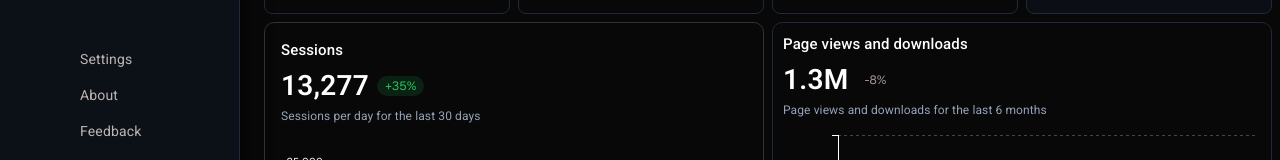
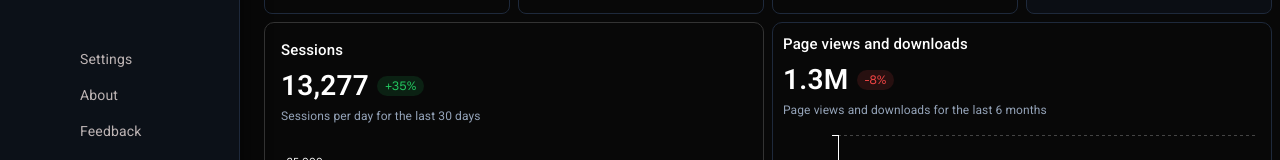
Before and after one commit to dharshan111/dashboard, a React (Vite) app: page / in a window 1280 px wide. Shown: the part 289-449 px from the top of the page. Built offline with nearby package versions, Linux system fonts and the light colour scheme; some icons are missing; a web font is replaced by a local one.

Commit message:
commit again

```diff
--- a/src/components/Barchart.jsx
+++ b/src/components/Barchart.jsx
@@ -25,7 +25,7 @@ export default function StackedBarChart() {
           title="Page views and downloads"
           value="1.3M"
           percent="-8%"
-          percentColor="#a59595ff"
+          percentColor="#ef4444"
           subtitle="Page views and downloads for the last 6 months"
         />
 
@@ -34,13 +34,11 @@ export default function StackedBarChart() {
           height={270}
           margin={{ top: 0, bottom: 15, left: 5, right: 5 }}
           series={[
-
             {
               data: pData,
               label: "page view",
               stack: "total",
               color: "#1A6ABB",
-
 
             },
             {
@@ -103,11 +101,14 @@ export default function StackedBarChart() {
               padding: "20px",
             },
 
-
+            '& .MuiBarElement-root[data-series-id="conversions"]': {
+              borderRadius: "10px 10px 0 0",
+            },
 
             "& .MuiChartsTooltip-root": {
               backgroundColor: "#1e293b",
               fill: "#fff !important",
+              borderRadius: "8px",
               boxShadow: "0 4px 12px rgba(0,0,0,0.15)",
               "& .MuiChartsTooltip-label": {
                 fill: "#fff !important",
--- a/src/components/Datagrid.jsx
+++ b/src/components/Datagrid.jsx
@@ -24,10 +24,12 @@ const ScrollContainer = styled(Box)(({ theme }) => ({
   "&::-webkit-scrollbar": {
     height: "8px",
   },
+
   "&::-webkit-scrollbar-track": {
     background: "#1e293b",
     borderRadius: "4px",
   },
+
   "&::-webkit-scrollbar-thumb": {
     background: "#475569",
     borderRadius: "4px",
@@ -55,6 +57,7 @@ const ScrollContainer = styled(Box)(({ theme }) => ({
   "&:not(:hover)::after": {
     opacity: "0.3",
   },
+
 }));
 
 export default function CustomizedDataGrid() {
```
